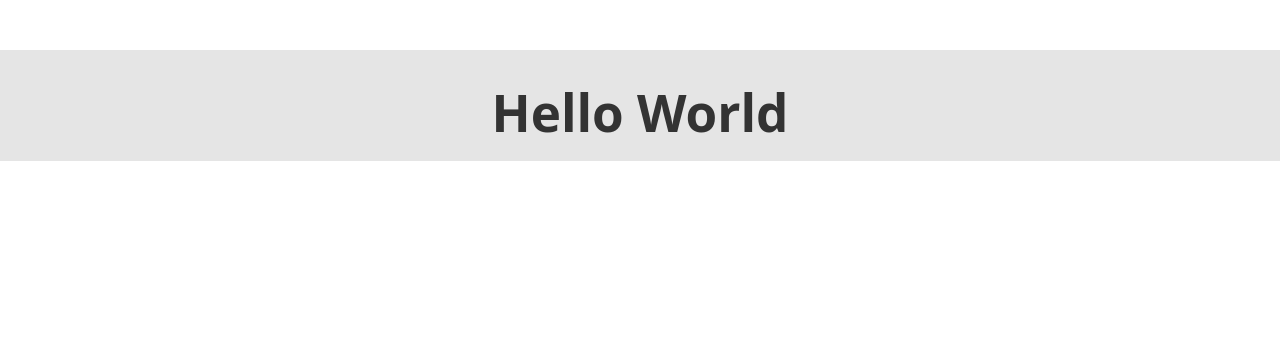
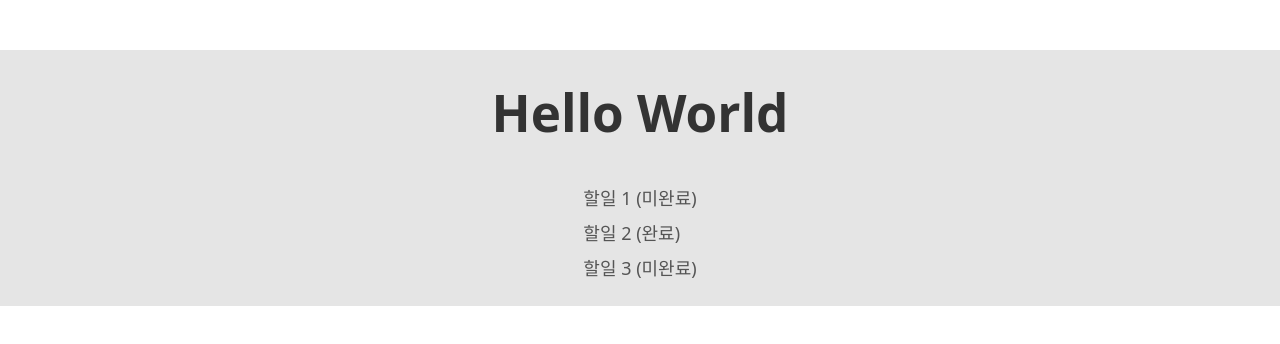
Before and after one commit to changraekang/basic-study, a React (Vite) app: page / in a window 1280 px wide. Shown: the top 344 px of the page. Built offline with nearby package versions, Linux system fonts and the light colour scheme.

Commit message:
:sparkles: add TodoList Init

```diff
--- a/src/App.tsx
+++ b/src/App.tsx
@@ -1,10 +1,24 @@
 import { Container, Title } from '@/styles'
+import TodoList from '@/component/TodoList'
+
+interface Todo {
+  id: number;
+  text: string;
+  completed: boolean;
+}
+
+const todos: Todo[] = [
+  { id: 1, text: '할일 1', completed: false },
+  { id: 2, text: '할일 2', completed: true },
+  { id: 3, text: '할일 3', completed: false },
+];
 
 function App() {
   return (
     <div style={{ height: '100vh', width: '100vw' }}>
       <Container>
         <Title>Hello World</Title>
+        <TodoList todos={todos} />
       </Container>
     </div>
   )
--- /dev/null
+++ b/src/component/TodoList.tsx
@@ -0,0 +1,27 @@
+// src/components/TodoList.tsx
+import { List, ListItem } from '@/styles';
+/** @jsx React.createElement */
+
+interface Todo {
+  id: number;
+  text: string;
+  completed: boolean;
+}
+
+interface TodoListProps {
+  todos: Todo[];
+}
+
+function TodoList({ todos }: TodoListProps) {
+  return (
+    <List>
+      {todos.map((todo) => (
+        <ListItem key={todo.id}>
+          {todo.text} {todo.completed ? '(완료)' : '(미완료)'}
+        </ListItem>
+      ))}
+    </List>
+  );
+}
+
+export default TodoList;
--- a/src/styles/index.ts
+++ b/src/styles/index.ts
@@ -50,3 +50,13 @@ export const Button = styled.button`
     background: ${primaryHover};
   }
 `;
+export const List = styled.ul`
+  list-style: none;
+  padding: 0;
+`;
+
+export const ListItem = styled.li`
+  margin: 8px 0;
+  font-size: 18px;
+  color: ${grey2};
+`;
```
